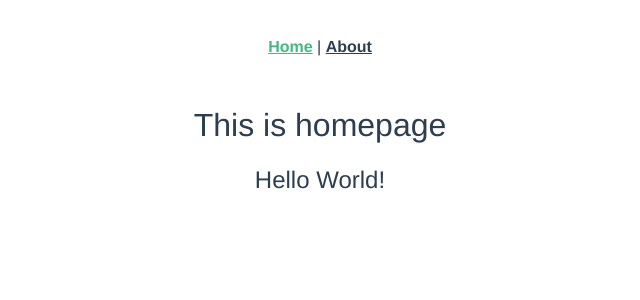
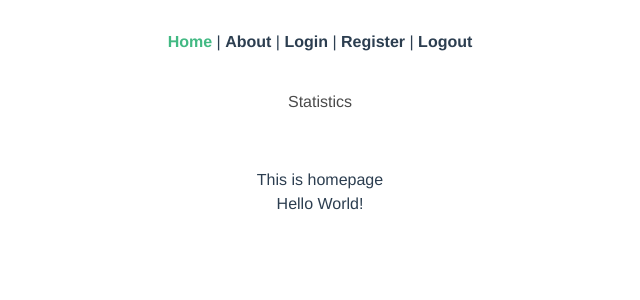
Before and after one commit to rajsinghUSA/testlogin, a Vue app: page / in a window 1280 px wide. Shown: the top 300 px of the page, without its empty margins (320-960 px from the left). Built offline with nearby package versions, Linux system fonts and the light colour scheme.

Commit message:
organizing components and adding Buefy

```diff
--- a/package.json
+++ b/package.json
@@ -11,6 +11,7 @@
   "dependencies": {
     "bcrypt": "^4.0.1",
     "body-parser": "^1.19.0",
+    "buefy": "^0.8.12",
     "core-js": "^3.6.4",
     "jsonwebtoken": "^8.5.1",
     "sqlite3": "^4.1.1",
--- a/src/App.vue
+++ b/src/App.vue
@@ -1,10 +1,7 @@
 <template>
   <div id="app">
-    <div id="nav">
-      <router-link to="/">Home</router-link> |
-      <router-link to="/about">About</router-link>
-    </div>
-    <router-view />
+    <BaseHeader v-if="!$route.path.includes('/test/')" />
+    <PageBase />
   </div>
 </template>
 
@@ -16,17 +13,22 @@
   text-align: center;
   color: #2c3e50;
 }
+</style>
 
-#nav {
-  padding: 30px;
+<script>
+import BaseHeader from "./components/BaseHeader.vue";
+import PageBase from "./pages/PageBase.vue";
+
+export default {
+  name: 'app',
+  data() {
+    return {
+      //something
+    };
+  },
+  components: {
+    BaseHeader,
+    PageBase
+  }
 }
-
-#nav a {
-  font-weight: bold;
-  color: #2c3e50;
-}
-
-#nav a.router-link-exact-active {
-  color: #42b983;
-}
-</style>
+</script>
--- /dev/null
+++ b/src/components/BaseHeader.vue
@@ -0,0 +1,30 @@
+<template>
+    <header>
+      <router-link to="/">Home</router-link> |
+      <router-link to="/about">About</router-link> |
+      <router-link to="/login">Login</router-link> |
+      <router-link to="/register">Register</router-link> |
+      <router-link to="/logout">Logout</router-link>
+    </header>
+</template>
+
+<script>
+    export default {
+        // name: "Header"
+    }
+</script>
+
+<style scoped>
+header {
+  padding: 30px;
+}
+
+header a {
+  font-weight: bold;
+  color: #2c3e50;
+}
+
+header a.router-link-exact-active {
+  color: #42b983;
+}
+</style>
--- /dev/null
+++ b/src/components/BaseNavigationMenu.vue
@@ -0,0 +1,20 @@
+<template>
+<b-menu>
+  <b-menu-list>
+    <b-menu-item label='Statistics'><router-link to="/stats"></router-link></b-menu-item>
+    <b-menu-item><router-link to="/create">Create</router-link></b-menu-item>
+    <b-menu-item><router-link to="/history">History</router-link></b-menu-item>
+    <b-menu-item><router-link to="/search">Search</router-link></b-menu-item>
+  </b-menu-list>
+</b-menu>
+</template>
+
+<script>
+export default {
+
+}
+</script>
+
+<style scoped>
+
+</style>
--- a/src/main.js
+++ b/src/main.js
@@ -3,6 +3,10 @@ import "./plugins/axios";
 import App from "./App.vue";
 import router from "./router";
 import store from "./store";
+import Buefy from 'buefy'
+import 'buefy/dist/buefy.css'
+
+Vue.use(Buefy)
 
 // Vue.prototype.$http = Axios;
 
--- /dev/null
+++ b/src/pages/PageBase.vue
@@ -0,0 +1,22 @@
+<template>
+  <div>
+      <BaseNavigationMenu />
+      <PageContent />
+  </div>
+</template>
+
+<script>
+import BaseNavigationMenu from '@/components/BaseNavigationMenu';
+import PageContent from '@/pages/PageContent';
+
+export default {
+  components: {
+    BaseNavigationMenu,
+    PageContent
+  }
+}
+</script>
+
+<style scoped>
+
+</style>
--- /dev/null
+++ b/src/pages/PageContent.vue
@@ -0,0 +1,15 @@
+<template>
+    <div>
+        <router-view />
+    </div>
+</template>
+
+<script>
+    export default {
+
+    }
+</script>
+
+<style scoped>
+
+</style>
--- /dev/null
+++ b/src/pages/PageNotFound.vue
@@ -0,0 +1,19 @@
+<template>
+    <div>
+        <h1>Not Found</h1>
+        <p>The page you were looking for could not be found</p>
+        <router-link :to="{name: 'Home'}">
+            but check out the homepage instead
+        </router-link>
+    </div>
+</template>
+
+<script>
+    export default {
+
+    }
+</script>
+
+<style scoped>
+
+</style>
--- a/src/router/index.js
+++ b/src/router/index.js
@@ -5,6 +5,9 @@ import Login from "@/components/Login";
 import Register from "@/components/Register";
 import UserBoard from "@/components/UserBoard";
 import Admin from "@/components/Admin";
+import About from "@/pages/PageAbout";
+import NotFound from '@/pages/PageNotFound';
+
 
 Vue.use(Router);
 
@@ -48,6 +51,19 @@ let router = new Router({
         requiresAuth: true,
         is_admin: true
       }
+    },
+    {
+      path: "/about",
+      name: "about",
+      component: About,
+      meta: {
+        // vars here
+      }
+    },
+    {
+      path: '*',
+      name: 'NotFound',
+      component: NotFound
     }
   ]
 });
```
Also changed, not shown: src/pages/Home.vue (renamed from src/views/Home.vue), src/pages/PageAbout.vue (renamed from src/views/About.vue), 2 other files (tests, documents, lock files or other folders).
